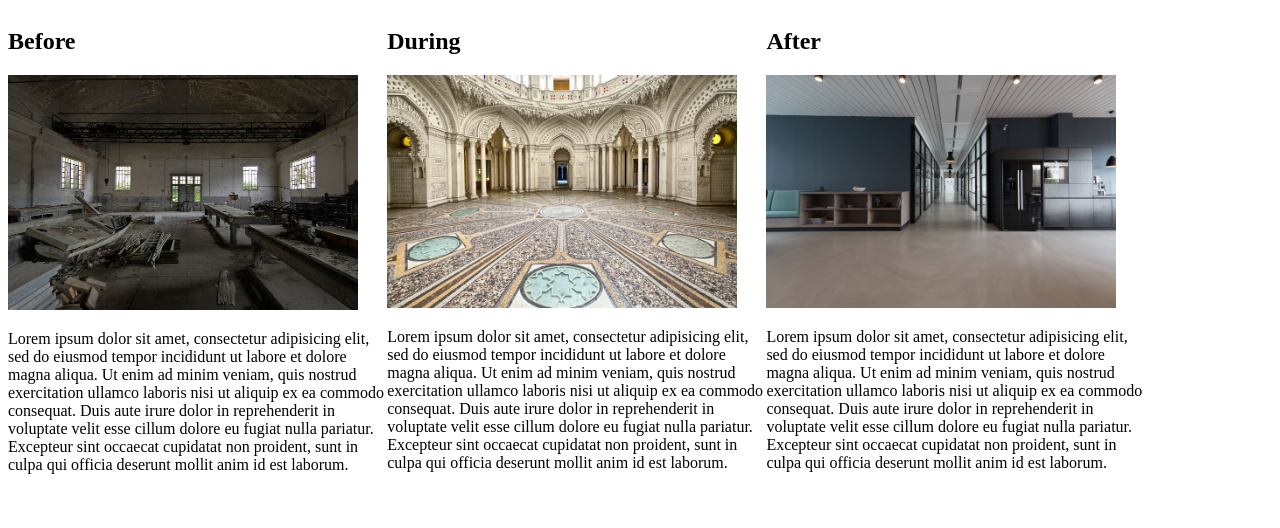
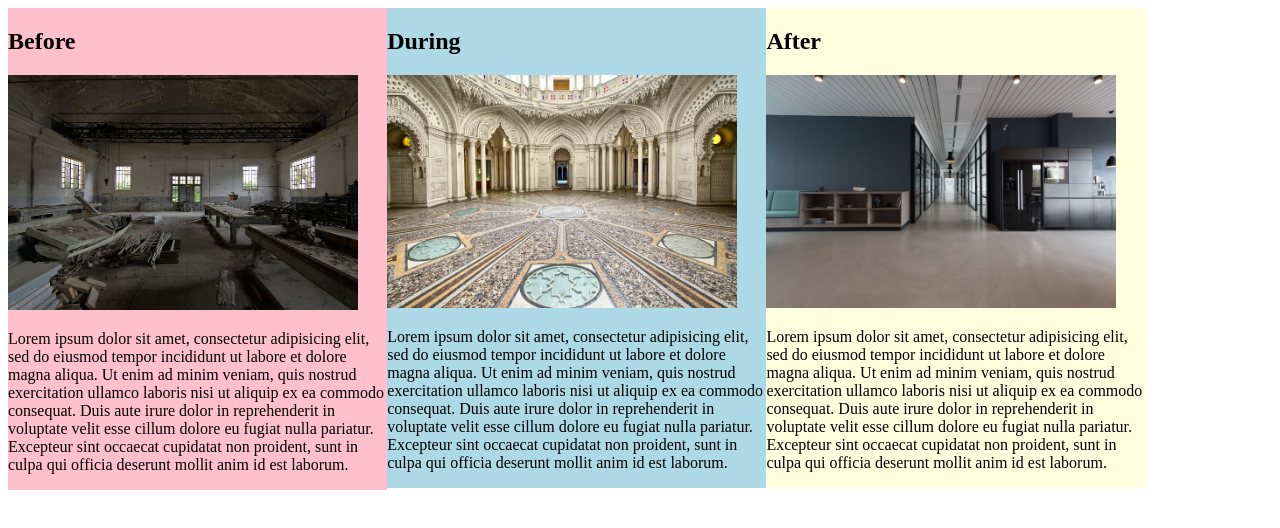
Before and after one commit to Ngann/decorator, a plain HTML site: page index.html in a window 1280 px wide. Drawn offline with Linux system fonts and the light colour scheme.

Commit message:
add background colors to columns.

```diff
--- a/css/styles.css
+++ b/css/styles.css
@@ -6,3 +6,15 @@
 img {
   width: 350px;
 }
+
+.pink {
+  background-color: pink;
+}
+
+.blue {
+  background-color: lightblue;
+}
+
+.yellow {
+  background-color: lightyellow;
+}
--- a/index.html
+++ b/index.html
@@ -5,19 +5,19 @@
     <title>Interior Site</title>
   </head>
   <body>
-    <div class="columns">
+    <div class="columns pink">
       <h2>Before</h2>
       <img src="img/before.jpeg" alt="before picture">
       <p>Lorem ipsum dolor sit amet, consectetur adipisicing elit, sed do eiusmod tempor incididunt ut labore et dolore magna aliqua. Ut enim ad minim veniam, quis nostrud exercitation ullamco laboris nisi ut aliquip ex ea commodo consequat. Duis aute irure dolor in reprehenderit in voluptate velit esse cillum dolore eu fugiat nulla pariatur. Excepteur sint occaecat cupidatat non proident, sunt in culpa qui officia deserunt mollit anim id est laborum.</p>
     </div>
 
-    <div class="columns">
+    <div class="columns blue">
       <h2>During</h2>
       <img src="img/during.jpeg" alt="during picture">
       <p>Lorem ipsum dolor sit amet, consectetur adipisicing elit, sed do eiusmod tempor incididunt ut labore et dolore magna aliqua. Ut enim ad minim veniam, quis nostrud exercitation ullamco laboris nisi ut aliquip ex ea commodo consequat. Duis aute irure dolor in reprehenderit in voluptate velit esse cillum dolore eu fugiat nulla pariatur. Excepteur sint occaecat cupidatat non proident, sunt in culpa qui officia deserunt mollit anim id est laborum.</p>
     </div>
 
-    <div class="columns">
+    <div class="columns yellow">
       <h2>After</h2>
       <img src="img/after.jpeg" alt="after picture">
       <p>Lorem ipsum dolor sit amet, consectetur adipisicing elit, sed do eiusmod tempor incididunt ut labore et dolore magna aliqua. Ut enim ad minim veniam, quis nostrud exercitation ullamco laboris nisi ut aliquip ex ea commodo consequat. Duis aute irure dolor in reprehenderit in voluptate velit esse cillum dolore eu fugiat nulla pariatur. Excepteur sint occaecat cupidatat non proident, sunt in culpa qui officia deserunt mollit anim id est laborum.</p>
```
